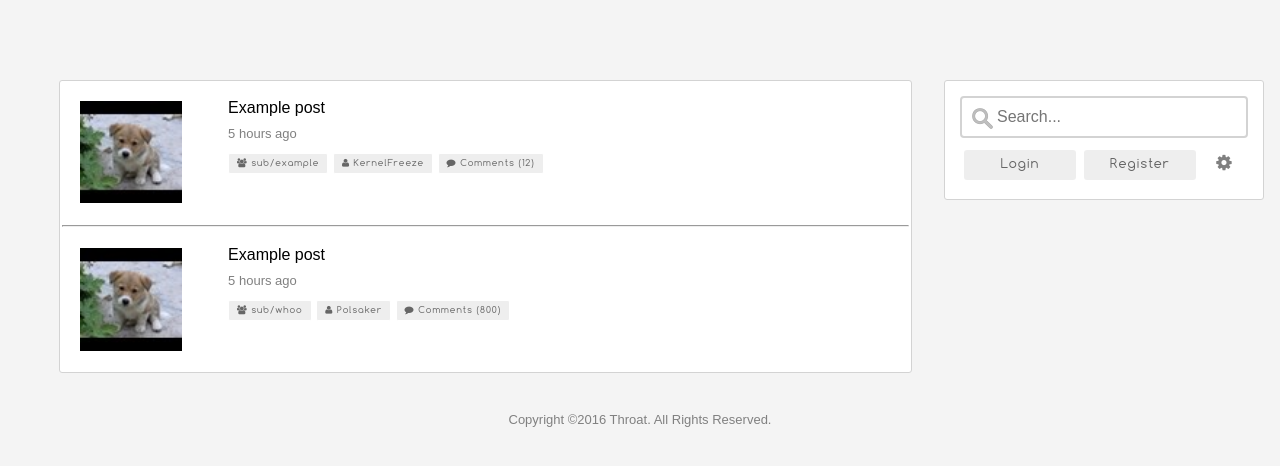
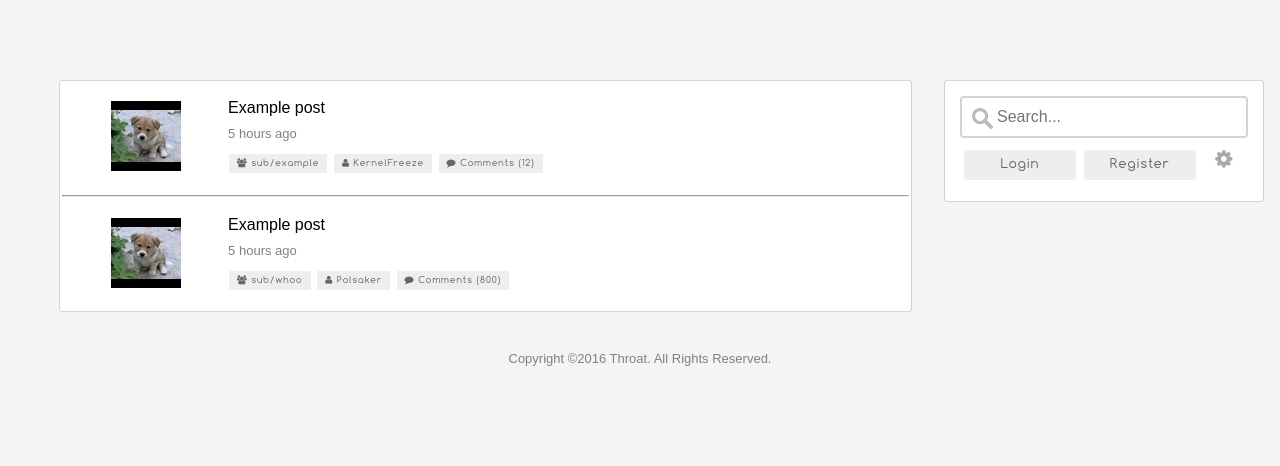
Before and after one commit to Phuks-co/throat, a Flask app: page / in a window 1280 px wide. Shown: the part 80-546 px from the top of the page. Run offline with Flask 2, Linux system fonts and the light colour scheme.

Commit message:
Fix image size

```diff
--- a/static/css/style.css
+++ b/static/css/style.css
@@ -188,11 +188,6 @@ input:focus {
     margin-top: 1em;
   }
 }
-.config {
-  color: gray;
-  text-decoration: none;
-  vertical-align: sub;
-}
 
 /*
   Sidebar
@@ -215,7 +210,19 @@ input:focus {
 a.btn.login, a.btn.register {
   width: 100%;
 }
-
+.side .config {
+  color: darkgray;
+  text-decoration: none;
+  font-size: 20px;
+  vertical-align: middle;
+}
+.side .buttons {
+  margin: 0.5em;
+}
+.side .buttons div {
+  height: 2.5em;
+  overflow: hidden;
+}
 /*
   Navigation bar
 */
@@ -289,10 +296,13 @@ nav ul li a:hover {
   float: left;
   margin: 0.5em;
   width: 16%;
+  text-align: center;
 }
 .post .image img {
   width: 8vmax;
   height: 8vmax;
+  max-width: 70px;
+  max-height: 70px;
 }
 .post .main {
   float: left;
--- a/templates/layout.html
+++ b/templates/layout.html
@@ -5,6 +5,7 @@
     <meta charset="utf-8">
     <meta name="keywords" content="forum, vote, comment, submit, throat, internet">
     <meta name="description" content="Throat: Open discussion">
+    <meta name="robots" content="index, follow">
     <meta name="viewport" content="width=device-width, initial-scale=1.0">
 
     <title>{% block title %}{% endblock %}</title>
@@ -34,15 +35,15 @@
         <div style="text-align: left; margin: 0.5em;">
           <input type="search" name="search" placeholder="Search...">
         </div>
-        <div class="row" style="margin: 0.5em;">
+        <div class="row buttons">
           <div class="col-5">
             <a href="#login-form" class="btn login">Login</a>
           </div>
           <div class="col-5">
             <a href="#register-form" class="btn register">Register</a>
           </div>
-          <div class="col-2" style="padding: 5px;">
-            <a href="#config-form" class="config"><i class="fa fa-cog" style="font-size: 18px;" aria-hidden="true"></i></a>
+          <div class="col-2">
+            <a href="#config-form" class="config"><i class="fa fa-cog" aria-hidden="true"></i></a>
           </div>
         </div>
         {% endblock %}
```
